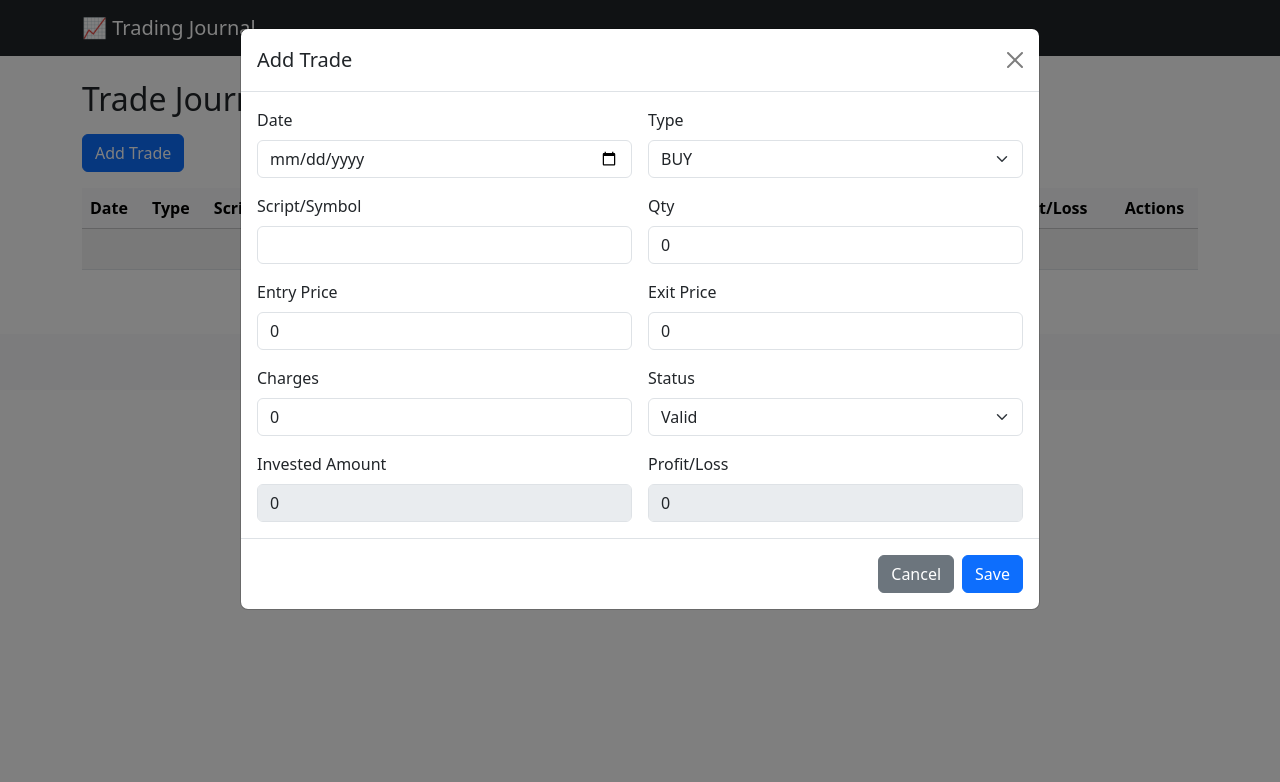
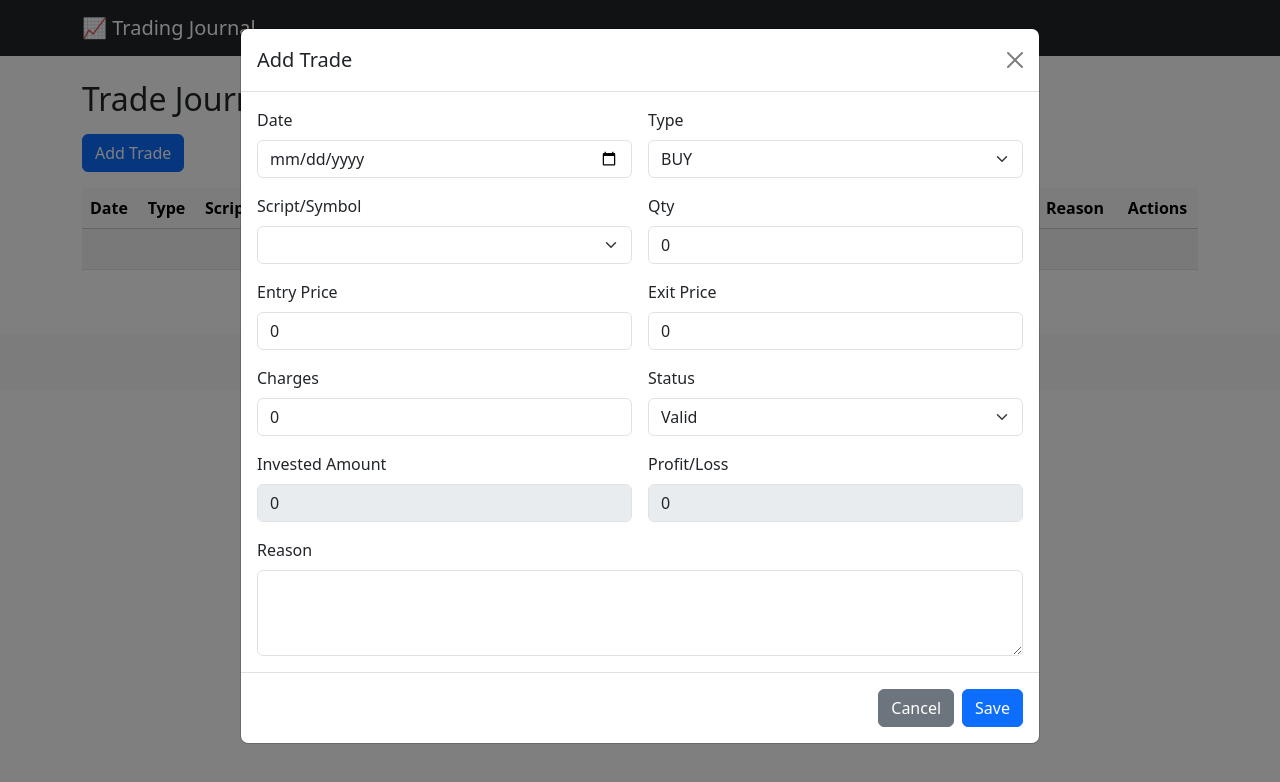
Before and after one commit to hamzash750/Trading-Journal, an Angular app: page /journal in a window 1280 px wide. Both pictures are taken after a click on the button "Add Trade". Shown: the top 782 px of the page. Built offline with nearby package versions, Linux system fonts and the light colour scheme.

Commit message:
Add dropdown options and reason field

```diff
--- a/src/app/models/trade.ts
+++ b/src/app/models/trade.ts
@@ -9,4 +9,5 @@ export interface Trade {
   status: 'Valid' | 'N/A';
   tradeValue: number;
   profitLoss: number;
+  reason: string;
 }
--- a/src/app/pages/journal/journal.html
+++ b/src/app/pages/journal/journal.html
@@ -15,6 +15,7 @@
           <th>INVESTED AMOUNT</th>
           <th>Status</th>
           <th>Profit/Loss</th>
+          <th>Reason</th>
           <th class="text-center">Actions</th>
         </tr>
       </thead>
@@ -30,13 +31,14 @@
           <td>{{ trade.tradeValue | number:'1.2-2' }}</td>
           <td>{{ trade.status }}</td>
           <td>{{ trade.profitLoss | number:'1.2-2' }}</td>
+          <td>{{ trade.reason }}</td>
           <td class="text-center">
             <button class="btn btn-sm btn-secondary me-1" (click)="openEditModal(i)">Edit</button>
             <button class="btn btn-sm btn-danger" (click)="deleteTrade(i)">Delete</button>
           </td>
         </tr>
         <tr *ngIf="trades.length === 0">
-          <td colspan="11" class="text-center">No trades added yet.</td>
+          <td colspan="12" class="text-center">No trades added yet.</td>
         </tr>
       </tbody>
     </table>
@@ -67,7 +69,12 @@
             </div>
             <div class="col-md-6">
               <label class="form-label">Script/Symbol</label>
-              <input type="text" class="form-control" [(ngModel)]="editingTrade.script" name="script" (input)="onModalFieldChange()">
+              <select class="form-select" [(ngModel)]="editingTrade.script" name="script" (change)="onModalFieldChange()">
+                <option value="US 30">US 30</option>
+                <option value="GOLD">GOLD</option>
+                <option value="NASDQ">NASDQ</option>
+                <option value="UK100">UK100</option>
+              </select>
             </div>
             <div class="col-md-6">
               <label class="form-label">Qty</label>
@@ -100,6 +107,10 @@
               <label class="form-label">Profit/Loss</label>
               <input type="number" class="form-control" [ngModel]="editingTrade.profitLoss" name="profitLoss" disabled>
             </div>
+            <div class="col-12">
+              <label class="form-label">Reason</label>
+              <textarea class="form-control" [(ngModel)]="editingTrade.reason" name="reason" rows="3"></textarea>
+            </div>
           </div>
         </form>
       </div>
--- a/src/app/pages/journal/journal.ts
+++ b/src/app/pages/journal/journal.ts
@@ -82,6 +82,7 @@ export class Journal implements OnInit {
       status: 'Valid',
       tradeValue: 0,
       profitLoss: 0,
+      reason: '',
     };
   }
 
```
